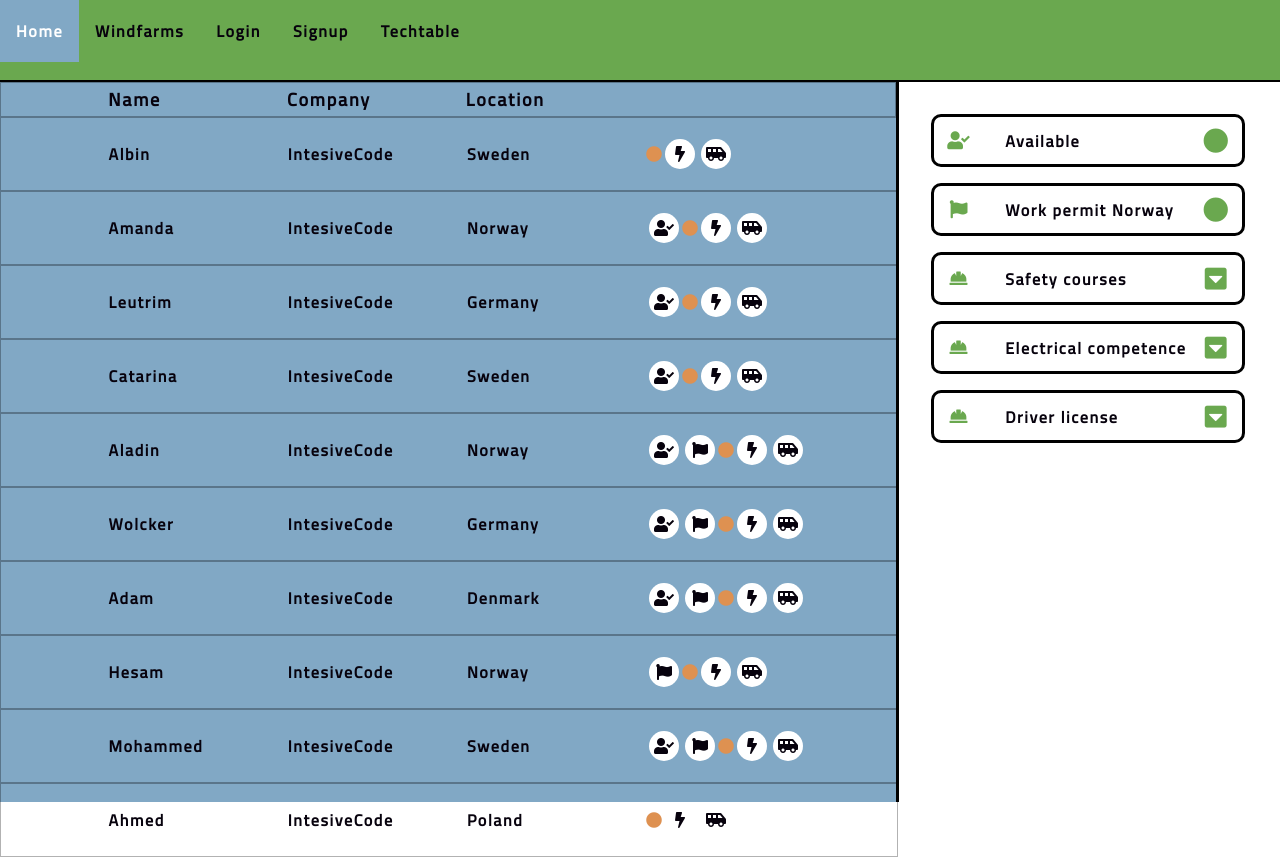
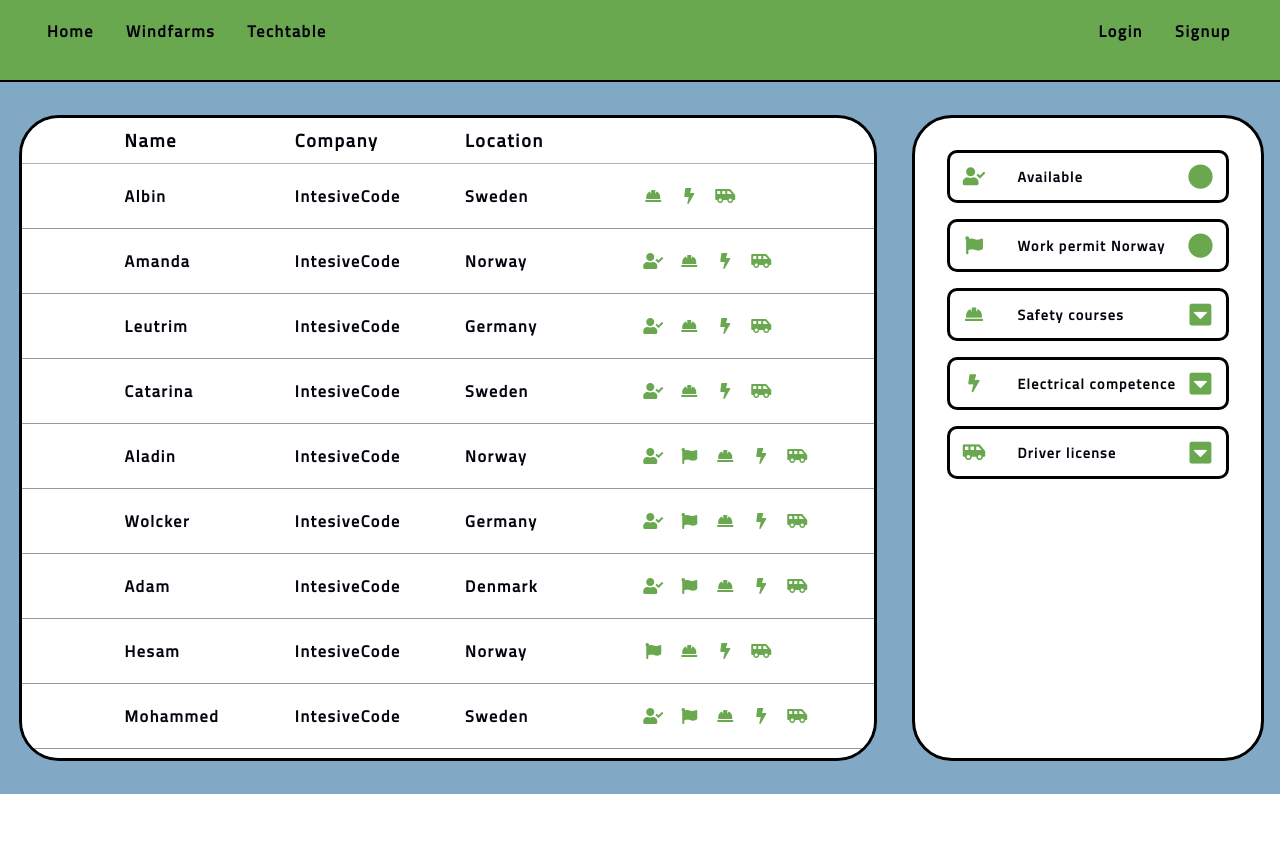
Before and after one commit to leantrim/windbooking-frontend, a React (Create React App) app: page /TechTable in a window 1280 px wide. After the commit the page ends 800 px from the top, so only its background shows below. Built offline with nearby package versions, Linux system fonts and the light colour scheme.

Commit message:
new design

```diff
--- a/src/components/NavBar.tsx
+++ b/src/components/NavBar.tsx
@@ -5,6 +5,7 @@ import "../styles/NavBar.css";
 const NavBar = ({ user }: any) => {
   return (
     <nav className="main-nav">
+      <span className="nav-general">
         <ul>
           <li>
             <NavLink to="/home">Home</NavLink>
@@ -12,6 +13,13 @@ const NavBar = ({ user }: any) => {
           <li>
             <NavLink to="/windfarm">Windfarms</NavLink>
           </li>
+          <li>
+            <NavLink to="/techtable">Techtable</NavLink>
+          </li>
+        </ul>
+      </span>
+      <span className="nav-user">
+        <ul>
           {!user && (
             <>
               <li>
@@ -29,10 +37,8 @@ const NavBar = ({ user }: any) => {
               </li>
             </>
           )}
-        <li>
-          <NavLink to="/techtable">Techtable</NavLink>
-        </li>
         </ul>
+      </span>
     </nav>
   );
 };
--- a/src/components/TableFilter.tsx
+++ b/src/components/TableFilter.tsx
@@ -1,5 +1,5 @@
-import React, { useEffect } from "react";
-import { Column, SortColumns } from "../types/Table";
+import React from "react";
+import { Column } from "../types/Table";
 import "../styles/TechFilter.css";
 
 interface Props {
@@ -7,21 +7,6 @@ interface Props {
 }
 
 function TableFilter({ columns }: Props) {
-  const renderIcon = (path: string) => {
-    switch (path) {
-      case "available":
-        return <i className="fas fa-user-check" />;
-      case "electricalCompetence":
-        return <i className="fas fa-bolt"></i>;
-      case "workPermitNorway":
-        return <i className="fas fa-flag"></i>;
-      case "driverLicense":
-        return <i className="fas fa-shuttle-van"></i>;
-      default:
-        break;
-    }
-  };
-
   const renderMenu = (column: Column) => {
     if (column.filterContent) return column.filterContent(column);
   };
--- a/src/components/TechTable.tsx
+++ b/src/components/TechTable.tsx
@@ -65,6 +65,7 @@ function TechTable() {
           options={safetyOptions}
           filterSchema={filterSchema}
           onFilter={handleFilter}
+          icon="fas fa-hard-hat"
         />
       ),
     },
@@ -77,10 +78,10 @@ function TechTable() {
           options={electricalOptions}
           filterSchema={filterSchema}
           onFilter={handleFilter}
+          icon="fas fa-bolt"
         />
       ),
     },
-
     {
       path: "driverLicense",
       label: "Driver license",
@@ -90,6 +91,7 @@ function TechTable() {
           options={driverOptions}
           filterSchema={filterSchema}
           onFilter={handleFilter}
+          icon="fas fa-shuttle-van"
         />
       ),
     },
--- a/src/components/common/FilterDropList.tsx
+++ b/src/components/common/FilterDropList.tsx
@@ -1,4 +1,3 @@
-import { string } from "joi";
 import React, { useState } from "react";
 import { Column, SortColumns } from "../../types/Table";
 
@@ -7,6 +6,7 @@ interface props {
   options: any;
   onFilter: (path: string) => void;
   filterSchema: SortColumns;
+  icon: string;
 }
 
 interface Option {
@@ -14,14 +14,20 @@ interface Option {
   label: string;
 }
 
-function FilterDropList({ column, options, filterSchema, onFilter }: props) {
+function FilterDropList({
+  column,
+  options,
+  filterSchema,
+  onFilter,
+  icon,
+}: props) {
   const [isOpen, setOpen] = useState<boolean>(false);
 
   return (
     <>
       <div className="filter-main-element">
         <span className="filter-icon">
-          <i className="fas fa-hard-hat"></i>
+          <i className={icon}></i>
         </span>
         <span className="filter-path">{column.label}</span>
         <span
--- a/src/components/common/TableBody.tsx
+++ b/src/components/common/TableBody.tsx
@@ -55,11 +55,16 @@ function TabelBody({ data, columns, onSelect }: Props) {
               <i className="fas fa-wrench icon"></i>
             </span>
           );
+        case "safetyCourses":
+          return (
+            <span className="icon-box">
+              <i className="fas fa-hard-hat icon"></i>
+            </span>
+          );
 
         default:
           break;
       }
-      return <i className="fas fa-circle " style={{ color: "#DE9151" }}></i>;
     }
   };
 
@@ -77,7 +82,7 @@ function TabelBody({ data, columns, onSelect }: Props) {
             className="tech-row"
             style={
               item.selected
-                ? { background: "#6aa84f", borderRight: "solid black" }
+                ? { background: "#6aa84f" }
                 : { background: "transparent" }
             }
             key={item._id}
--- a/src/styles/NavBar.css
+++ b/src/styles/NavBar.css
@@ -2,6 +2,16 @@
   height: 10vh;
   border-bottom: solid black 2px;
   background-color: #6aa84f;
+  display: grid;
+}
+.nav-user {
+  grid-row: 1;
+  justify-self: right;
+  margin-right: 5%;
+}
+.nav-general {
+  margin-left: 5%;
+  grid-row: 1;
 }
 
 ul {
--- a/src/styles/TechBody.css
+++ b/src/styles/TechBody.css
@@ -1,7 +1,6 @@
 .tech-body {
   width: 100%;
   height: 100%;
-  border-right: solid black;
 }
 
 .tech-row {
@@ -11,8 +10,13 @@
   align-items: center;
   justify-content: flex-start;
   color: #ffffff;
-  border: 1px solid rgba(0, 0, 0, 0.3);
+  border-bottom: 1px solid rgba(0, 0, 0, 0.4);
 }
+
+.tech-row:hover {
+  transform: scale(1.01);
+}
+
 .tech-row-content {
   font-size: medium;
   font-weight: bold;
@@ -35,14 +39,17 @@
 }
 
 .icon {
-  color: #07020d;
+  /* color: #07020d; */
+  color: #6aa84f;
 }
 
 .main-header {
   display: flex;
-  border: 1px solid rgba(0, 0, 0, 0.3);
+  height: 45px;
+  border-bottom: 1px solid rgba(0, 0, 0, 0.3);
   cursor: default;
   font-size: larger;
+  align-items: center;
 }
 
 .header {
--- a/src/styles/TechFilter.css
+++ b/src/styles/TechFilter.css
@@ -38,6 +38,8 @@
   justify-self: left;
   letter-spacing: 0.1em;
   padding-left: 10%;
+  font-size: 14px;
+  font-weight: 900;
 }
 
 .filter-button {
--- a/src/styles/TechTable.css
+++ b/src/styles/TechTable.css
@@ -1,20 +1,47 @@
 .tech-main {
   display: grid;
-}
-
-.tech-filter {
-  grid-column: 2;
-  width: 30vw;
-  height: 90vh;
-  background-color: #ffffff;
+  grid-template-columns: 70% 30%;
+  width: 100%;
+  height: 89vh;
+  background-color: #81a8c5;
+  overflow: hidden;
 }
 
 .tech-table {
   grid-column: 1;
   grid-row: 1;
-  width: 70vw;
-  height: 100%;
-  background-color: #81a8c5;
+  /* height: 100%;
+  height: 90vh; */
+
+  background-color: #ffffff;
+  border: black solid;
+  border-radius: 40px;
+  height: 80vh;
+  width: 95%;
+  align-self: center;
+  justify-self: center;
+  overflow: scroll;
+}
+
+.tech-table::-webkit-scrollbar {
+  display: none;
+}
+
+.tech-filter {
+  grid-row: 1;
+  grid-column: 2;
+  background-color: #ffffff;
+  border: black solid;
+  border-radius: 40px;
+  height: 80vh;
+  width: 90%;
+  align-self: center;
+  justify-self: center;
+  overflow: scroll;
+}
+
+.tech-filter::-webkit-scrollbar {
+  display: none;
 }
 
 .pointer {
```
Lines whose indentation alone changed are shown as unchanged.
